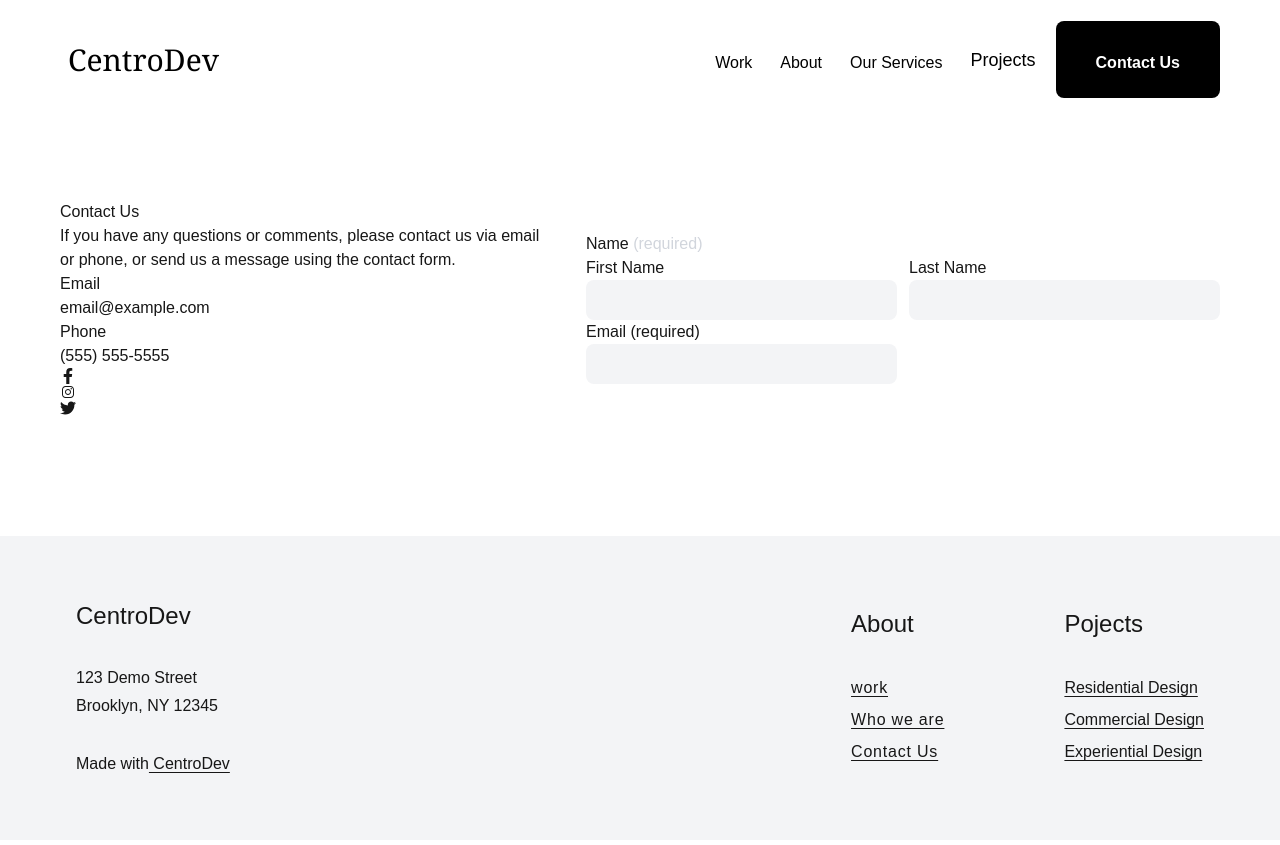
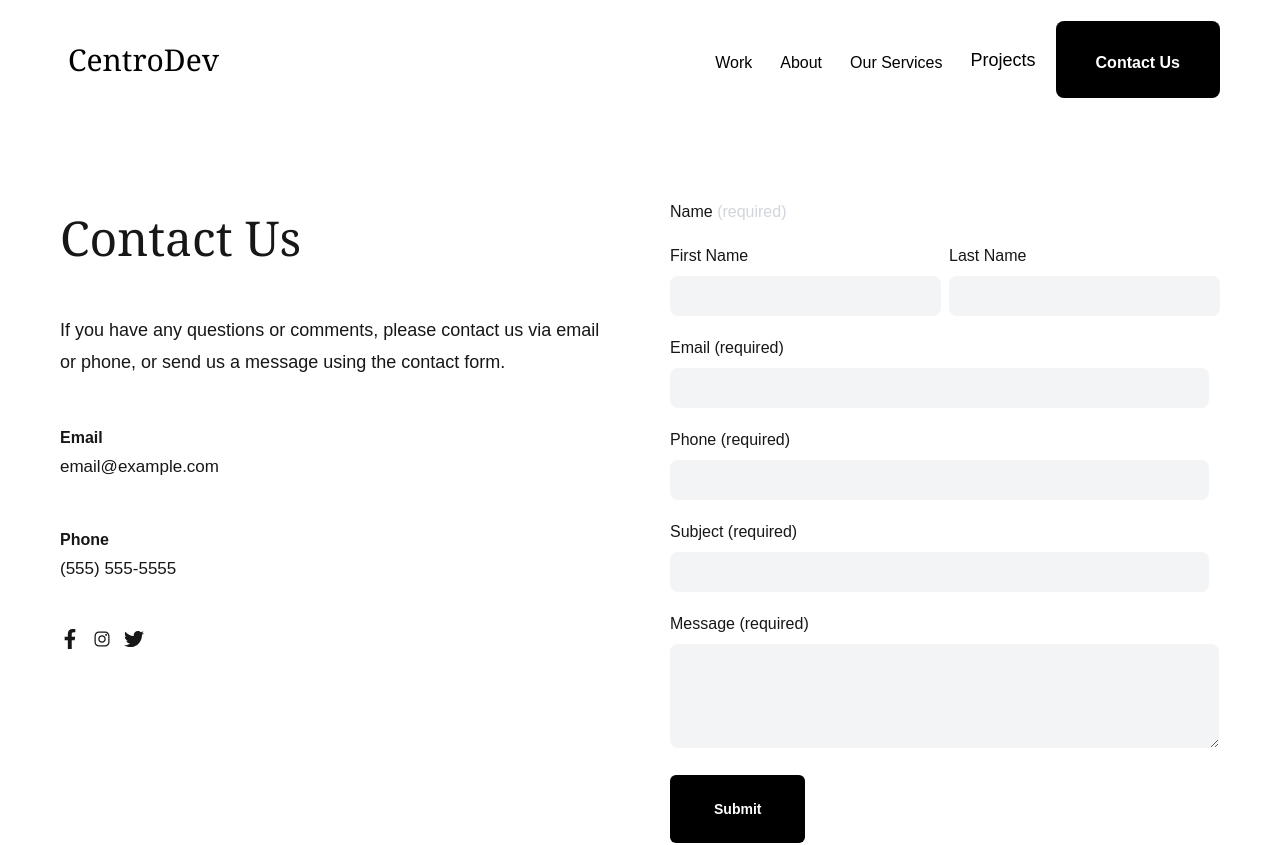
Before and after one commit to Freddy-Dev-Web/Portfolio, a Next.js app: page /contact in a window 1280 px wide. Shown: the top 845 px of the page. Built offline with nearby package versions, Linux system fonts and the light colour scheme.

Commit message:
Ajout de la page contact

```diff
--- a/src/app/Navigation.tsx
+++ b/src/app/Navigation.tsx
@@ -118,7 +118,7 @@ const Navigation = () => {
         >
           <span className={`text-base text-white  ${
            pathname === '/contact'
-           ? 'group-hover:text-gray-500 text-gray-600'
+           ? ' hover:bg-gray-950 text-gray-600'
            : 'text-black'
           }`}>
             Contact Us
--- a/src/app/components/footer.tsx
+++ b/src/app/components/footer.tsx
@@ -5,7 +5,7 @@ const footer = () => {
     <div className='bg-gray-100 flex justify-between items-center py-16 px-19'>
         {/* Left Footer */}
         <div className='space-y-8'>
-            <h3 className='text-2xl'>CentroDev</h3>
+            <h3 className='font-serif text-2xl'>CentroDev</h3>
             <div >
                 <p className='tracking-10 leading-7'>
                 123 Demo Street <br />
@@ -25,7 +25,7 @@ const footer = () => {
         {/* Right Footer */}
         <div className='flex items-center space-x-30'>
             <div className='space-y-8'>
-                <h3 className='text-2xl'>About</h3>
+                <h3 className='font-serif text-2xl'>About</h3>
                 <div className='text-1.5xl leading-8 tracking-wider'>
                     <a href="#" className='underline underline-offset-3'>work</a><br />
                     <a href="#" className='underline underline-offset-3'>Who we are</a><br />
@@ -34,7 +34,7 @@ const footer = () => {
             </div>
 
             <div className='space-y-8'>
-                <h3 className='text-2xl'>Pojects</h3>
+                <h3 className='font-serif text-2xl'>Pojects</h3>
                 <div className='leading-8'>
                     <a href="#" className='underline underline-offset-3'>Residential Design</a><br />
                     <a href="#" className='underline underline-offset-3'>Commercial Design</a><br />
--- a/src/app/contact/page.tsx
+++ b/src/app/contact/page.tsx
@@ -12,60 +12,64 @@ const PageContact = () => {
     <>
     <div className='flex justify-between items-center pt-50 pb-30 px-15'>
       {/* Left Part */}
-      <div>
+      <div className='space-y-12 pb-45'>
         <div>
-        <h2>Contact Us</h2>
-        <p>
+        <h2 className='text-5xl font-serif pb-13'>Contact Us</h2>
+        <p className='leading-8 text-[18px]'>
         If you have any questions or comments, please contact us via email <br /> or phone, or send us a message using the contact form.
         </p>
         </div>
 
           {/* Email Part */}
         <div>
-          <h2>
+          <h2 className='font-bold pb-1'>
             Email
           </h2>
-          <span>
+          <span className='text-[17px]'>
           email@example.com
           </span>
         </div>
 
         {/* Phone Part */}
         <div>
-          <h2>
+          <h2 className='font-bold pb-1'>
             Phone
           </h2>
-          <span>
+          <span className='text-[17px]'>
           (555) 555-5555
           </span>
         </div>
 
         {/* Icone */}
-        <div>
+        <div className='flex items-center space-x-3 text-[20px]'>
         <FaFacebookF />
         <IoLogoInstagram />
         <FaTwitter />
         </div>
       </div>
       {/* Right Part */}
-      <div>
+      <div className='space-y-5'>
         {/* Name Section */}
-        <div>
-          <h3>Name <span className='text-gray-300'>(required)</span></h3>
-          <div className='flex items-center space-x-3 '>
+        <div className=''>
+          <h3 className='pb-5'>Name <span className='text-gray-300'>(required)</span></h3>
+          <div className='flex items-center space-x-2'>
+
+            {/* First Name */}
           <div>
-          <p>First Name</p>
+          <p className='pb-2'>First Name</p>
           <input
           type="text"
-          className='bg-gray-100 rounded-lg py-2 px-13'
+          className='bg-gray-100 rounded-lg py-2 px-8'
           required
           />
           </div>
+
+          {/* Last Name */}
           <div>
-          <p>Last Name</p>
+          <p className='pb-2'>Last Name</p>
           <input
           type="text"
-          className='bg-gray-100 rounded-lg py-2 px-13 '
+          className='bg-gray-100 rounded-lg py-2 px-8 '
           required/>
           </div>
           </div>
@@ -74,16 +78,62 @@ const PageContact = () => {
         {/* Email Section */}
         <div>
           <div>
-          <p>Email <span>(required)</span></p>
+          <p className='pb-2'>Email <span>(required)</span></p>
           <input
-          type="text"
-          className='bg-gray-100 rounded-lg py-2 px-13'
+          type="email"
+          className='bg-gray-100 rounded-lg py-2 pr-83'
           required
           />
           </div>
         </div>
+
+        {/* Phone Section */}
+        <div>
+          <div>
+          <p className='pb-2'>Phone <span>(required)</span></p>
+          <input
+          type="text"
+          className='bg-gray-100 rounded-lg py-2 pr-83'
+          required
+          />
+          </div>
+        </div>
+
+        {/* Subject Section */}
+        <div>
+          <div>
+          <p className='pb-2 '>Subject <span>(required)</span></p>
+          <input
+          type="text"
+          className='bg-gray-100 rounded-lg py-2 pr-83'
+          required
+          />
+          </div>
+        </div>
+
+        {/* Phone Section */}
+        <div>
+          <div>
+          <p className='pb-2'>Message <span>(required)</span></p>
+          <textarea
+          className='bg-gray-100 rounded-lg py-7 pr-87'
+          name="Message"
+          required
+          />
+
+          </div>
+          {/* Button Section */}
+          <div className='pt-5'>
+            <button className='bg-black text-white text-sm font-bold rounded-md py-6 px-11'>
+              Submit
+            </button>
+          </div>
+        </div>
       </div>
+
     </div>
+
+
 
     {/* Footer Section */}
     <div>
```
